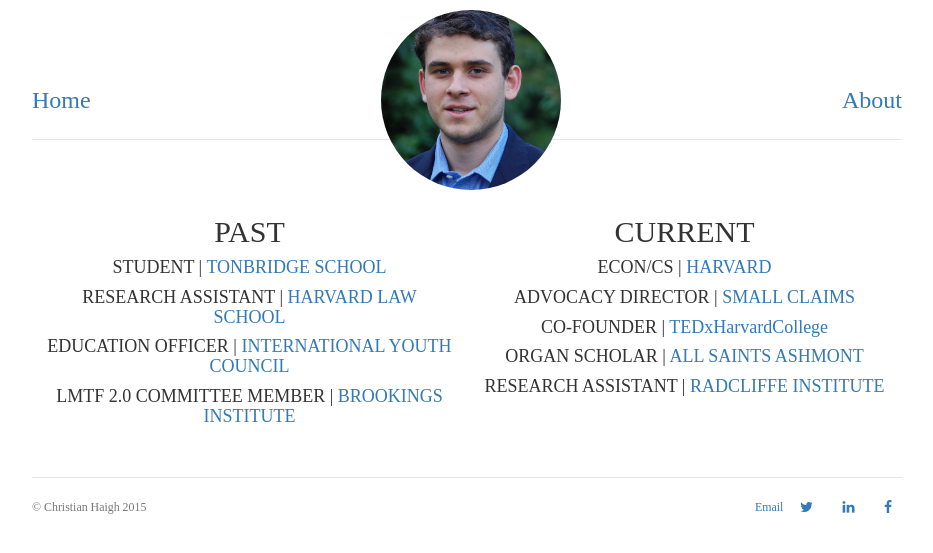
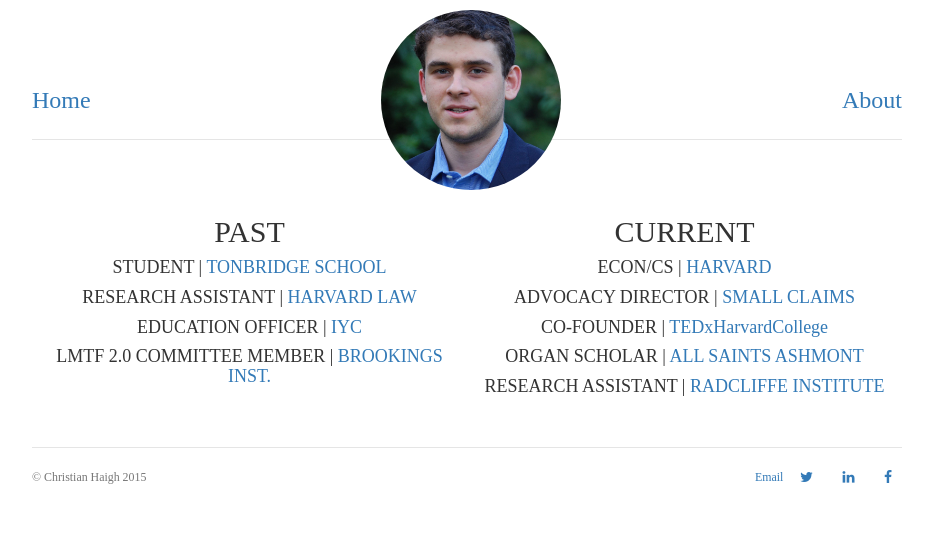
Before and after one commit to christianhaigh/christianhaigh.github.io, a Jekyll site: the page built from index.html, in a window 1280 px wide. Shown: the top 553 px of the page, without its empty margins (175-1108 px from the left). Built offline with Jekyll 4.4.1, drawn with Linux system fonts in a browser that asks for light colours.

Commit message:
Update index.html

```diff
--- a/index.html
+++ b/index.html
@@ -7,9 +7,9 @@
 		<div class="pastblurb">
 			<h2>PAST</h2>
 			<h4>STUDENT | <a href="http://www.tonbridge-school.co.uk">TONBRIDGE SCHOOL</a></h4>
-			<h4>RESEARCH ASSISTANT | <a href="http://www.law.harvard.edu/">HARVARD LAW SCHOOL</a></h4>
-			<h4>EDUCATION OFFICER | <a href="http://internationalyouthcouncil.com/">INTERNATIONAL YOUTH COUNCIL</a></h4>
-			<h4>LMTF 2.0 COMMITTEE MEMBER | <a href="http://www.brookings.edu/about/centers/universal-education/learning-metrics-task-force-2">BROOKINGS INSTITUTE</a></h4>
+			<h4>RESEARCH ASSISTANT | <a href="http://www.law.harvard.edu/">HARVARD LAW</a></h4>
+			<h4>EDUCATION OFFICER | <a href="http://internationalyouthcouncil.com/">IYC</a></h4>
+			<h4>LMTF 2.0 COMMITTEE MEMBER | <a href="http://www.brookings.edu/about/centers/universal-education/learning-metrics-task-force-2">BROOKINGS INST.</a></h4>
 		</div>
 	</div>
 	<div class="col-sm-6">
```
